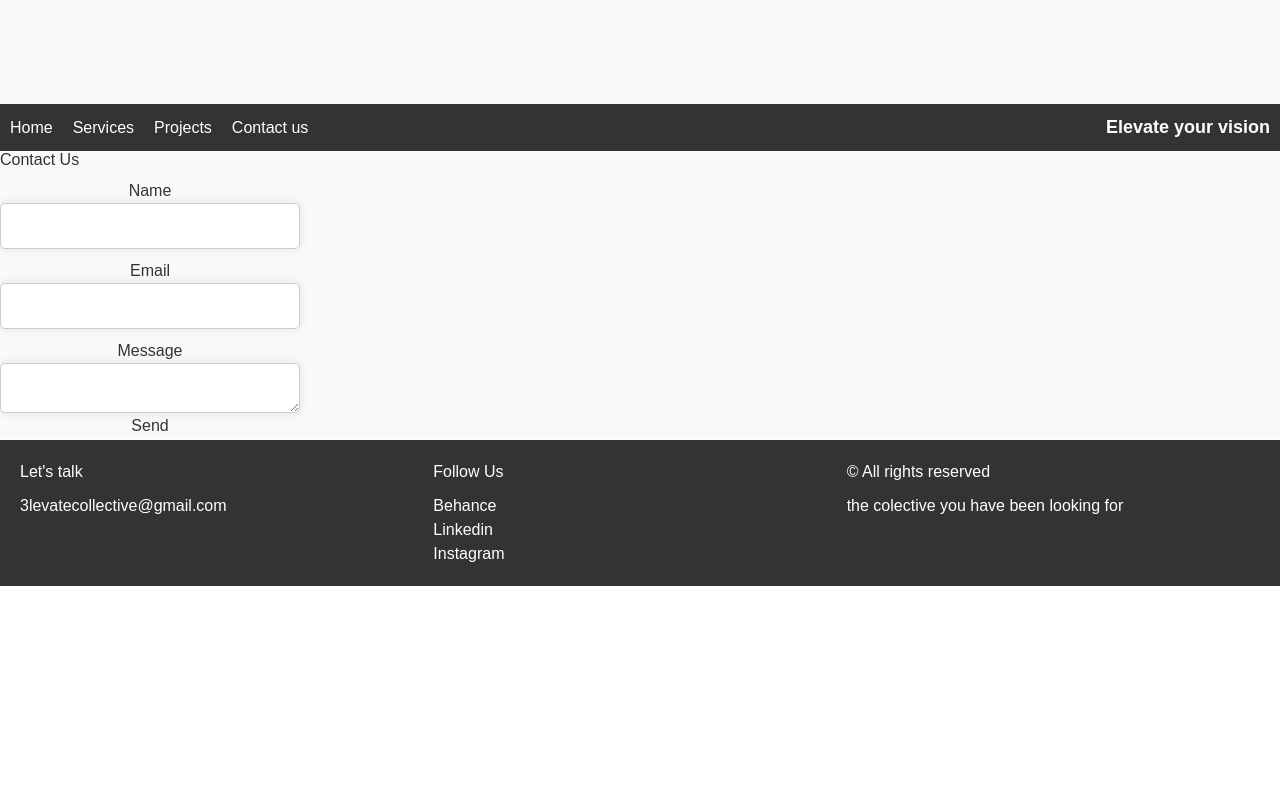
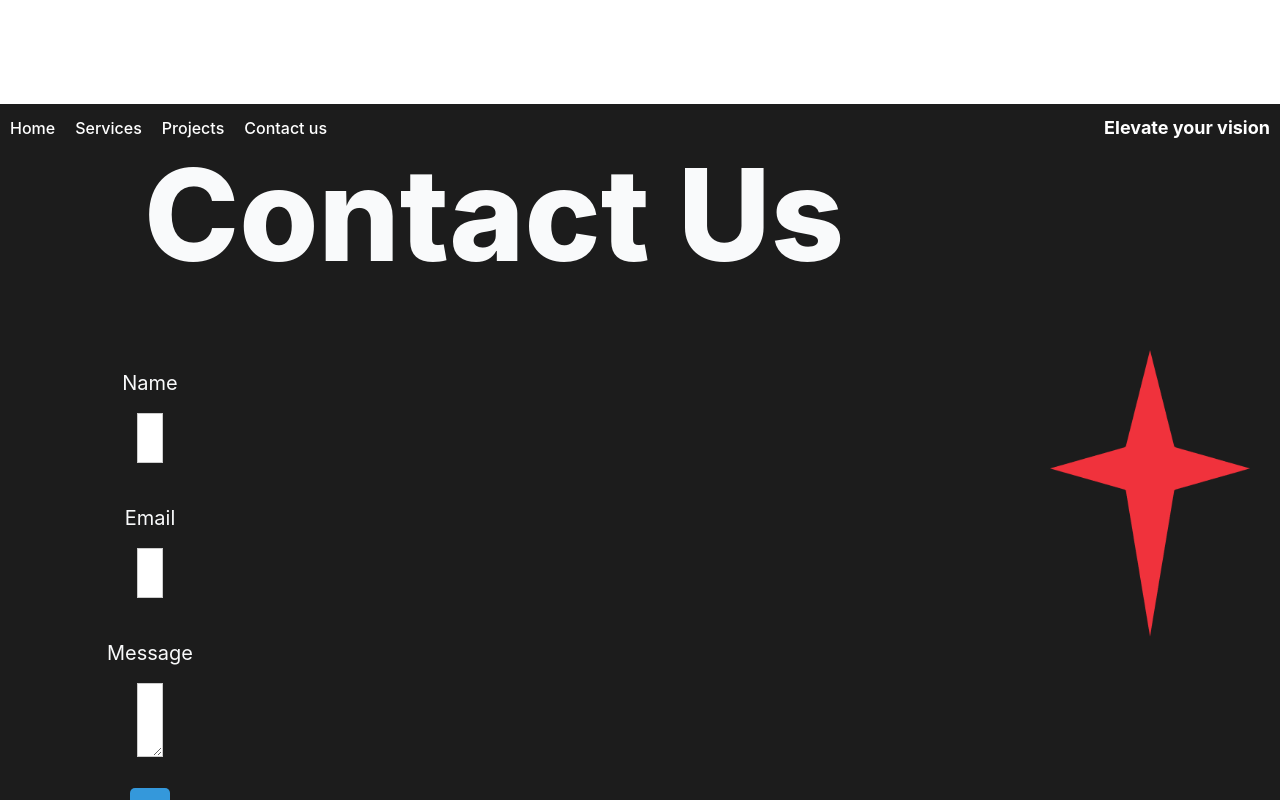
Before and after one commit to Darksea1220/3levate-react, a React (Vite) app: page /Contact in a window 1280 px wide. Shown: the top 800 px of the page. Built offline with nearby package versions, Linux system fonts and the light colour scheme.

Commit message:
Cambios y arreglos en el contact,footer y header

```diff
--- a/src/Components/Contact/Contact.css
+++ b/src/Components/Contact/Contact.css
@@ -1,34 +1,29 @@
-
-* {
-	box-sizing: border-box;
-	margin: 0;
-	padding: 0;
+.contact-form {
+	max-width: 600px;
+	margin: 0 auto;
+	padding: 60px 40px;
+	background-color: #fff;
+	border: 1px solid #ccc;
+	border-radius: 5px;
+	box-shadow: 0 0 10px rgba(0, 0, 0, 0.1);
   }
 
-body {
-	font-family: Arial, sans-serif;
-	line-height: 1.6;
-	color: #333;
-	background-color: #f9f9f9;
+  .contact-form h1 {
+	margin-top: 0;
+	text-align: center;
+	font-size: 24px;
+	font-weight: 700;
   }
 
-a {
-	text-decoration: none;
-	color: #337ab7;
+  .contact-form label {
+	display: block;
+	margin-bottom: 10px;
+	font-size: 14px;
+	font-weight: 600;
   }
 
-h1, h2, h3, h4, h5, h6 {
-	font-weight: bold;
-	margin-bottom: 10px;
-}
-
-p {
-	margin-bottom: 20px;
-}
-
-input[type="text"],
-input[type="email"],
-textarea {
+  .contact-form input,
+  .contact-form textarea {
 	width: 100%;
 	padding: 10px;
 	border: 1px solid #ccc;
@@ -36,7 +31,9 @@ textarea {
 	box-shadow: 0 0 10px rgba(0, 0, 0, 0.1);
   }
 
-input[type="submit"] {
+  .contact-form button {
+	display: block;
+	margin-top: 20px;
 	background-color: #337ab7;
 	color: #fff;
 	padding: 10px 20px;
@@ -46,69 +43,42 @@ input[type="submit"] {
 	transition: background-color 0.3s ease;
   }
 
-input[type="submit"]:hover {
+  .contact-form button:hover {
 	background-color: #448aff;
   }
 
-/* Contact Form Styles */
 
-.contact-form {
-	max-width: 600px;
-	margin: 0 auto;
-	padding: 20px;
-	background-color: #fff;
-	border: 1px solid #ccc;
-	border-radius: 5px;
-	box-shadow: 0 0 10px rgba(0, 0, 0, 0.1);
-}
-
-.contact-form h2 {
-	margin-top: 0;
-}
-
-.contact-form input[type="text"],
-.contact-form input[type="email"],
-.contact-form textarea {
-	width: 100%;
-	padding: 10px;
-	border: 1px solid #ccc;
-	border-radius: 5px;
-	box-shadow: 0 0 10px rgba(0, 0, 0, 0.1);
-}
-
-.contact-form input[type="submit"] {
-	background-color: #337ab7;
-	color: #fff;
-	padding: 10px 20px;
-	border: none;
-	border-radius: 5px;
-	cursor: pointer;
-	transition: background-color 0.3s ease;
-}
-
-.contact-form input[type="submit"]:hover {
-	background-color: #448aff;
-}
-
-/* Notification Styles */
 
   .notification {
-  background-color: #4CAF50;
+	background-color: #53d491;
 	color: #fff;
 	padding: 15px;
 	margin-top: 20px;
 	border-radius: 5px;
   }
 
-/* Responsive Styles */
 
-@media (max-width: 768px) {
-	.contact-form {
-		flex-direction: column;
+.input-field,
+.textarea-field {
+  border: 1px solid #cccccc;
+  padding: 12px;
+  margin-bottom: 15px;
+  width: 100%;
 }
-	.contact-form input[type="text"],
-	.contact-form input[type="email"],
-	.contact-form textarea {
-		height: 100vh;
+
+.submit-button {
+  background-color: #3498db;
+  color: #ffffff;
+  padding: 12px 20px;
+  border: none;
+  border-radius: 5px;
+  cursor: pointer;
 }
+
+.red-star {
+	position: absolute;
+	top: 50%;
+	right: 30px;
+	transform: translateY(-50%);
+	max-width: 200px;
   }
--- a/src/Components/Contact/Contact.jsx
+++ b/src/Components/Contact/Contact.jsx
@@ -1,36 +1,42 @@
 import React, { useState } from 'react'
 import './Contact.css'
+import redStar from '../../img/4redstar.png'
 
 export function Contact () {
   const [isFormSubmitted, setFormSubmitted] = useState(false)
 
   const handleSubmit = (e) => {
     e.preventDefault()
-
     setFormSubmitted(true)
   }
 
   return (
-    <div className='contact'>
-      <h1>Contact Us</h1>
-      <form onSubmit={handleSubmit}>
-        <label>Name</label>
-        <input type='text' name='name' required />
+    <div className='contact w-full flex flex-col bg-[#1C1C1C] relative'>
+      <h1 className='w-full text-9xl font-extrabold px-36 text-gray-50'>Contact Us</h1>
+      <form onSubmit={handleSubmit} className='flex flex-col gap-4 pt-20 px-36'>
+        <label className='text-gray-50 text-xl'>Name</label>
+        <input type='text' name='name' required className='input-field' />
 
-        <label>Email</label>
-        <input type='email' name='email' required />
+        <label className='text-gray-50 text-xl'>Email</label>
+        <input type='email' name='email' required className='input-field' />
 
-        <label>Message</label>
-        <textarea name='message' required />
+        <label className='text-gray-50 text-xl'>Message</label>
+        <textarea name='message' required className='textarea-field' />
 
-        <button type='submit'>Send</button>
+        <button type='submit' className='submit-button'>
+          Send
+        </button>
       </form>
 
       {isFormSubmitted && (
-        <div className='notification'>
-          <p>Form submitted successfully! We'll get back to you soon.</p>
+        <div className='notification py-4 px-36'>
+          <p className='text-gray-50'>
+            Form submitted successfully! We'll get back to you soon.
+          </p>
         </div>
       )}
+
+      <img src={redStar} alt='Red Star' className='red-star' />
     </div>
   )
 }
--- a/src/Components/Footer/Footer.css
+++ b/src/Components/Footer/Footer.css
@@ -1,5 +1,5 @@
 footer {
-  background-color: #333;
+  background-color: #1C1C1C;
   color: white;
   padding: 20px;
   display: flex;
--- a/src/Components/Header/Header.css
+++ b/src/Components/Header/Header.css
@@ -1,5 +1,5 @@
 header {
-  background-color: #333;
+  background-color: #1C1C1C;
   padding: 10px;
   color: white;
   display: flex;
@@ -32,3 +32,11 @@ a {
   font-size: 18px;
   font-weight: bold;
 }
+.center-content {
+  position: absolute;
+  top: 50%;
+  left: 50%;
+  transform: translate(-50%, -50%);
+  display: flex;
+  align-items: center;
+}
```
Also changed, not shown: src/img/Ellipse.png (added). Lines whose indentation alone changed are shown as unchanged.
